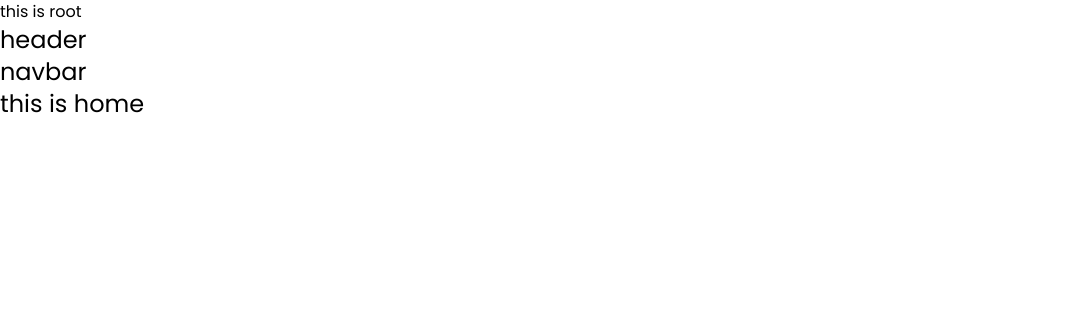
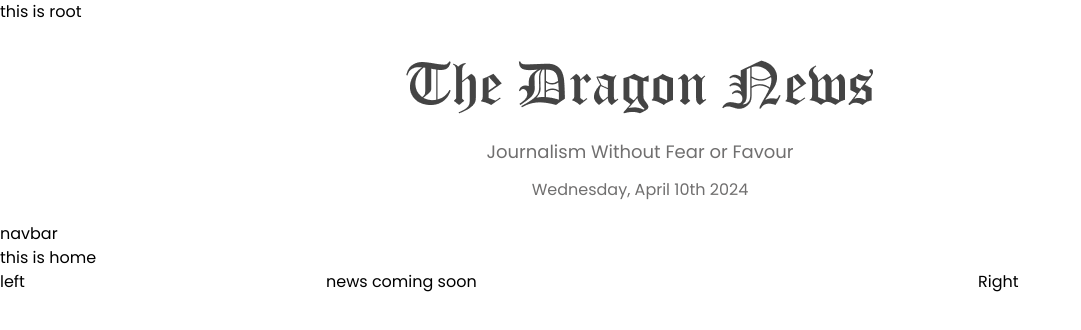
Before and after one commit to Amin7775/react-dragon-news-firebase-auth-website, a React (Vite) app: page / in a window 1280 px wide. Shown: the top 330 px of the page, without its empty margins (0-1081 px from the left). Built offline with nearby package versions, Linux system fonts and the light colour scheme.

Commit message:
Homepage Layout And Date Time Formatting Using Moment.Js

```diff
--- a/package.json
+++ b/package.json
@@ -13,6 +13,7 @@
     "firebase": "^10.10.0",
     "localforage": "^1.10.0",
     "match-sorter": "^6.3.4",
+    "moment": "^2.30.1",
     "react": "^18.2.0",
     "react-dom": "^18.2.0",
     "react-router-dom": "^6.22.3",
--- a/src/components/Shared/Header/Header.jsx
+++ b/src/components/Shared/Header/Header.jsx
@@ -1,8 +1,15 @@
+import moment from 'moment';
+import logo from './../../../assets/logo.png'
 
 const Header = () => {
+
+    const time = moment().format('dddd, MMMM Do YYYY');
+
     return (
-        <div>
-            header
+        <div className='flex flex-col items-center py-5'>
+            <img className='mt-4' src={logo} alt="" />
+            <p className='mt-6 text-[#706F6F] text-lg'>Journalism Without Fear or Favour</p>
+            <p className='mt-3 text-[#706F6F]'>{time}</p>
         </div>
     );
 };
--- a/src/pages/Home/Home.jsx
+++ b/src/pages/Home/Home.jsx
@@ -1,12 +1,27 @@
 import Header from "../../components/Shared/Header/Header";
+import LeftSideNav from "../../components/Shared/LeftSideNav/LeftSideNav";
 import Navbar from "../../components/Shared/Navbar/Navbar";
+import RightSideNav from "../../components/Shared/RightSideNav/RightSideNav";
 
 const Home = () => {
     return (
-        <div className="text-2xl">
+        <div className="container mx-auto">
             <Header></Header>
             <Navbar></Navbar>
             this is home
+
+            {/* container */}
+            <div className="grid grid-cols-4 gap-6">
+                <div>
+                    <LeftSideNav></LeftSideNav>
+                </div>
+                <div className="col-span-2">
+                    news coming soon
+                </div>
+                <div>
+                    <RightSideNav></RightSideNav>
+                </div>
+            </div>
         </div>
     );
 };
```
Also changed, not shown: 1 other file (tests, documents, lock files or other folders).
